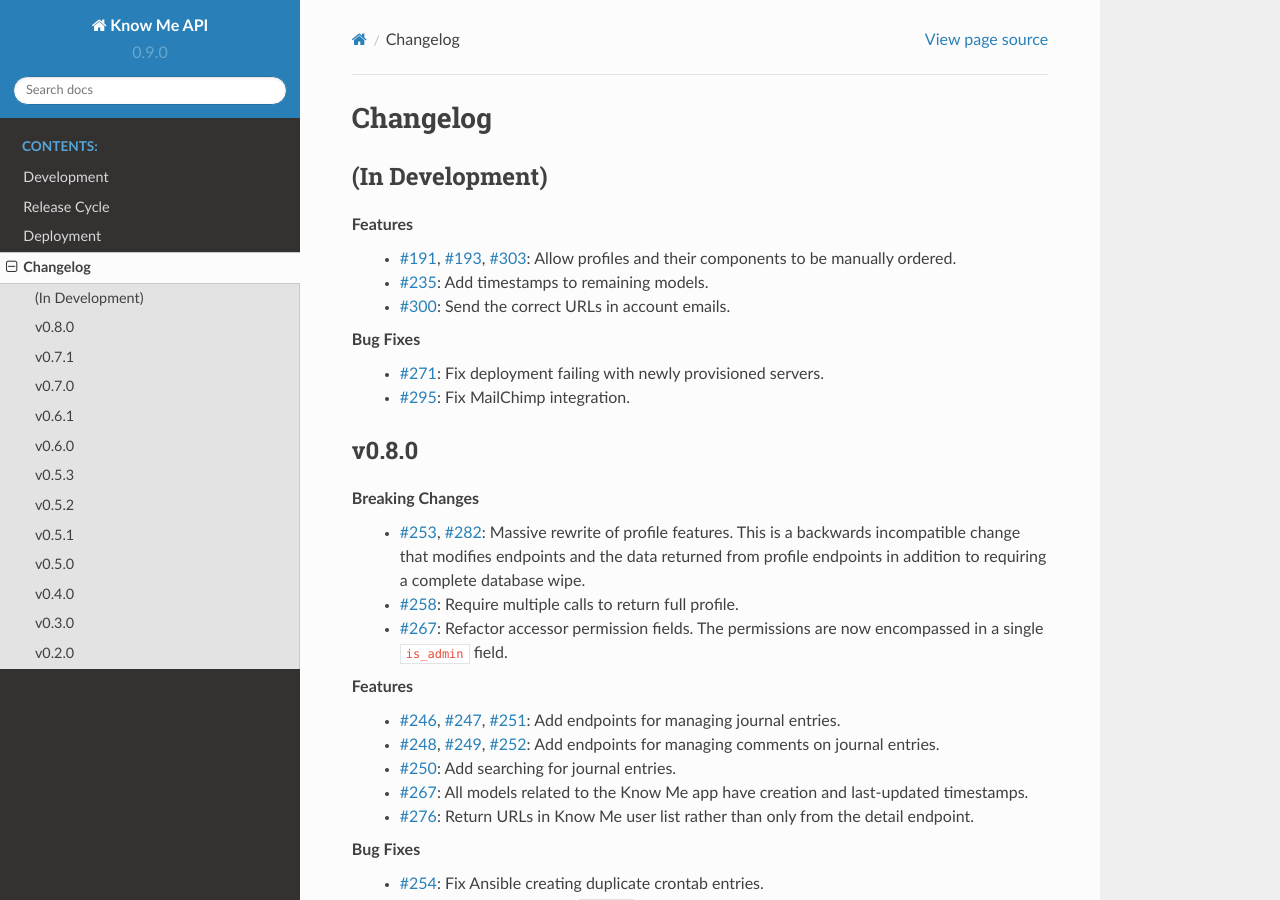
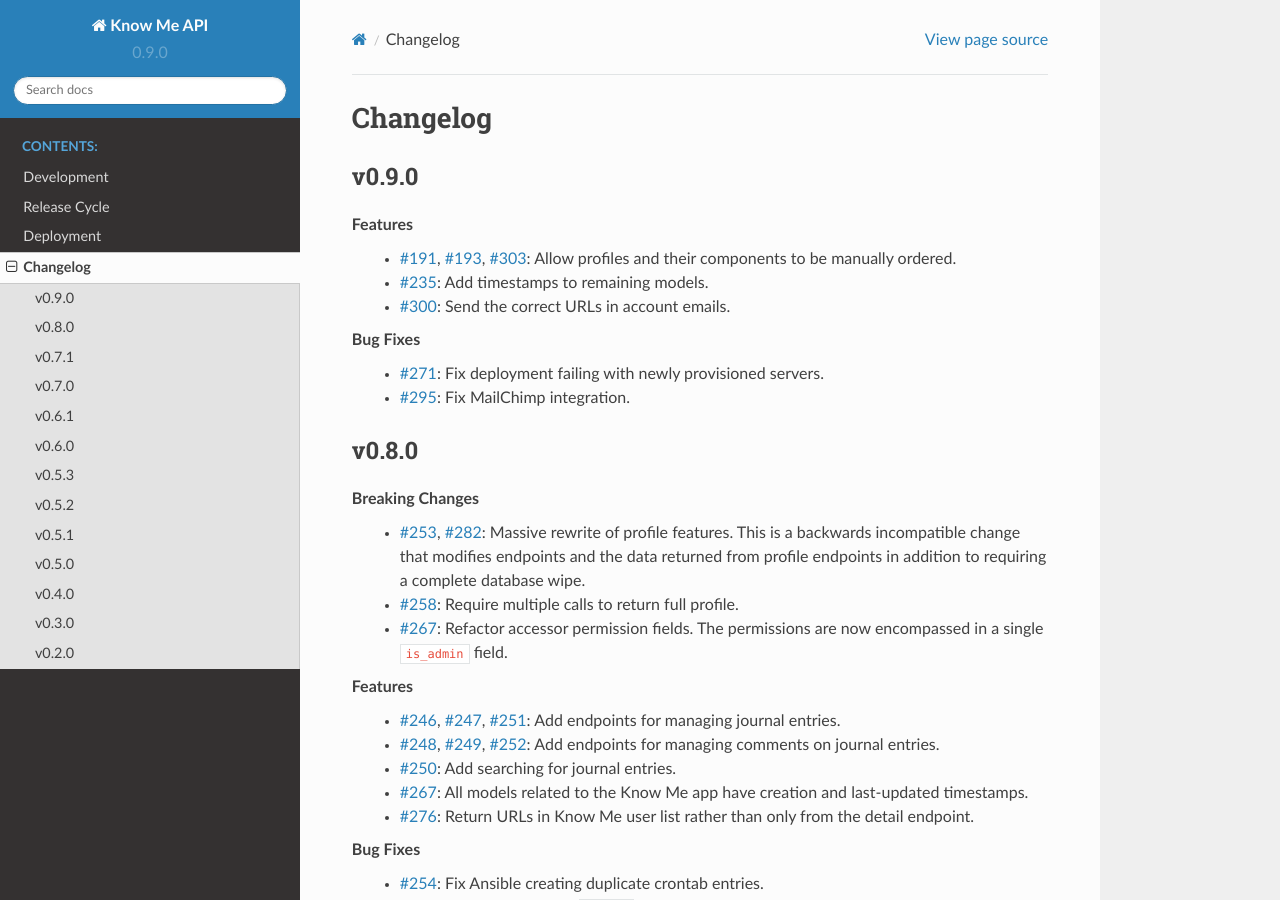
Before and after one commit to knowmetools/km-api, a Sphinx documentation site: the page built from docs/changelog.rst, in a window 1280 px wide and 900 px high. Built offline with Sphinx 7.4.7 and the Read the Docs theme 2.0.0, drawn with Linux system fonts in a browser that asks for light colours; pages that are not in the unit, such as notebooks, are missing from menus.

Commit message:
Update changelog version.

```diff
--- a/docs/changelog.rst
+++ b/docs/changelog.rst
@@ -3,9 +3,9 @@ Changelog
 #########
 
 
-****************
-(In Development)
-****************
+******
+v0.9.0
+******
 
 Features
   * :issue:`191,193,303`: Allow profiles and their components to be manually ordered.
```
